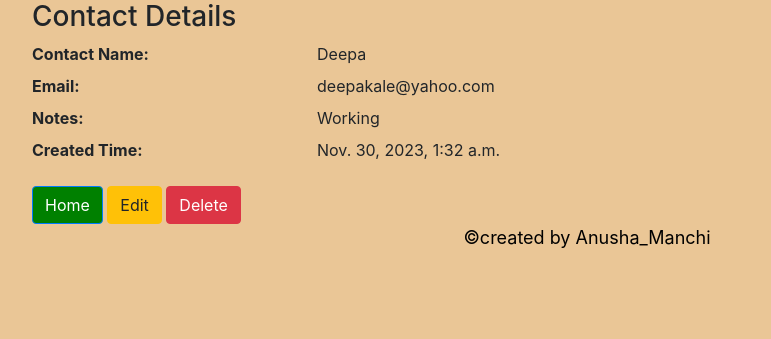
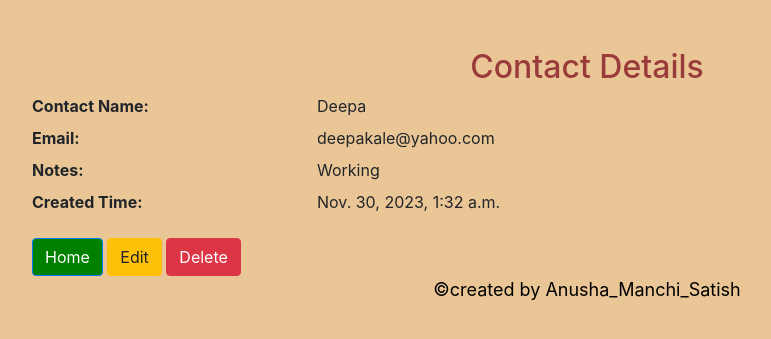
Before and after one commit to anusha190397/Django--Contact-Management-Website, a Django app: page /view-contact/2/ in a window 1280 px wide. Shown: the top 339 px of the page, without its empty margins (53-824 px from the left). Run offline with Django 4.2, Linux system fonts and the light colour scheme; data comes from the database, SQL or seed files in the repository; some libraries are stand-ins or nearby versions.

Commit message:
8 commit

```diff
--- a/ContactManagement/templates/contactmanagement/delete_contact.html
+++ b/ContactManagement/templates/contactmanagement/delete_contact.html
@@ -5,8 +5,8 @@
 <body style="background-color: #EAC696";>
 <section class="container">
     <div class="row justify-content-center text-center mt-5">
-        <div class="col-sm-4">
-            <h3 style="color: #9A3B3B;">Confirm Delete</h3>
+        <div class="col-sm-7">
+            <h2 style="color: #9A3B3B; font-family: "Fantasy", Helvetica, sans-serif;">Confirm Delete</h2>
         </div>
     </div>
     <p>Are you sure you want to delete {{ contact.name }}?</p>
@@ -19,7 +19,7 @@
     <footer>
         <div class="row justify-content-start text-center mt-8">
             <div class="col-sm-12">
-                <p style="font-size: 18px; color: black; margin-bottom: 20px;">&#169created by Anusha_Manchi</p>
+                <p style="font-size: 18px; color: black; margin-bottom: 20px;">&#169created by Anusha_Manchi_Satish</p>
             </div>
         </div>
     </footer>
--- a/ContactManagement/templates/contactmanagement/home.html
+++ b/ContactManagement/templates/contactmanagement/home.html
@@ -40,7 +40,7 @@
     <footer>
         <div class="row justify-content-start text-center mt-8">
             <div class="col-sm-12">
-                <p style="font-size: 18px; color: black; margin-bottom: 20px;">&#169created by Anusha_Manchi</p>
+                <p style="font-size: 18px; color: black; margin-bottom: 20px;">&#169created by Anusha_Manchi_Satish</p>
             </div>
         </div>
     </footer>
--- a/ContactManagement/templates/contactmanagement/view_contact.html
+++ b/ContactManagement/templates/contactmanagement/view_contact.html
@@ -4,9 +4,13 @@
 {% block main_content %}
 <body style="background-color: #EAC696";>
 <section class="container">
-    <h3>Contact Details</h3>
-    <dl class="row">
-        <dt class="col-sm-3">Contact Name:</dt>
+    <div class="row justify-content-center text-center mt-5">
+        <div class="col-sm-7">
+            <h2 style="color: #9A3B3B; font-family: "Fantasy", Helvetica, sans-serif;">Contact Details</h2>
+        </div>
+    </div>
+    <dl class="row mt-8">
+        <dt class="col-sm-3" >Contact Name:</dt>
         <dd class="col-sm-9">{{ contact.name }}</dd>
         <dt class="col-sm-3">Email:</dt>
         <dd class="col-sm-9">{{ contact.email }}</dd>
@@ -22,7 +26,7 @@
     <footer>
         <div class="row justify-content-start text-center mt-8">
             <div class="col-sm-12">
-                <p style="font-size: 18px; color: black; margin-bottom: 20px;">&#169created by Anusha_Manchi</p>
+                <p style="font-size: 18px; color: black; margin-bottom: 20px;">&#169created by Anusha_Manchi_Satish</p>
             </div>
         </div>
     </footer>
```
Also changed, not shown: ContactManagement/templates/contactmanagement/contact_list.html (+4 -4 lines), ContactManagement/templates/contactmanagement/edit_contact.html (+4 -4 lines), ContactManagement/templates/contactmanagement/new_contact_page.html (+5 -5 lines).
